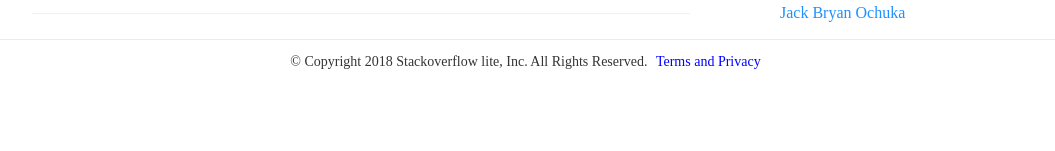
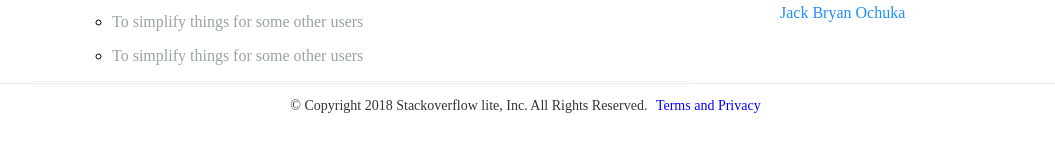
Before and after one commit to asheuh/stackoverflow-lite-client, a website built with webpack: page public/index.html in a window 1280 px wide. Shown: the part 641-792 px from the top of the page, without its empty margins (112-1167 px from the left). Built offline with nearby package versions, Linux system fonts and the light colour scheme.

```diff
--- a/public/index.html
+++ b/public/index.html
@@ -49,6 +49,8 @@
                                     stuff that will change the world of technology
                                 </p>
                             </li>
+                            <li><p>To simplify things for some other users</p></li>
+                            <li><p>To simplify things for some other users</p></li>
                             <li><p>To simplify things for some other users</p></li>
                         </ul>
                     </li>
```
